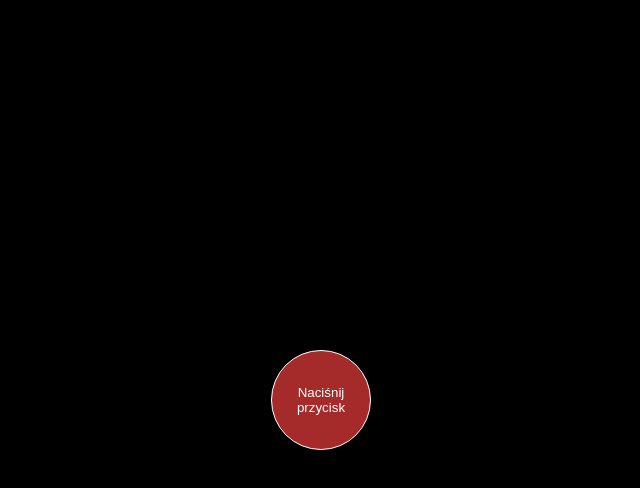
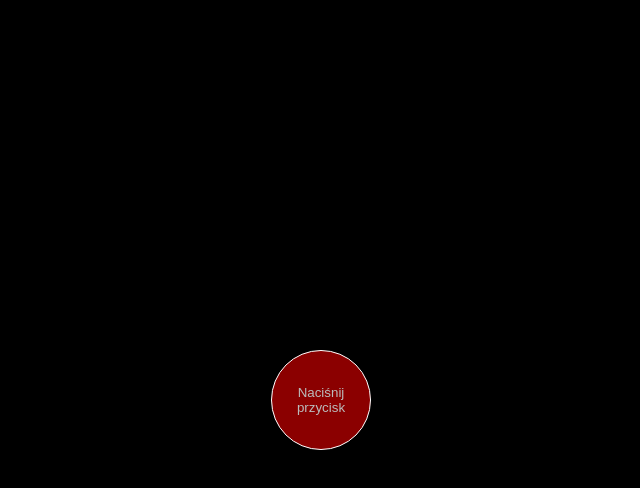
Before and after one commit to RadekPalka/fart-machine, a plain HTML site: page index.html in a window 1280 px wide. In both pictures the pointer is over the button "Naciśnij przycisk". Shown: the whole page, without its empty margins (319-959 px from the left). Drawn offline with Linux system fonts and the light colour scheme.

Commit message:
add hoher action to button

```diff
--- a/style.css
+++ b/style.css
@@ -15,4 +15,8 @@ button{
   border-radius: 50%;
   border: 1px solid white;
   color: white;
+  transition: background-color 0.5s, color 0.5s;
 }
+button:hover{
+  background-color: darkred;
+  color: #bbb;
```
